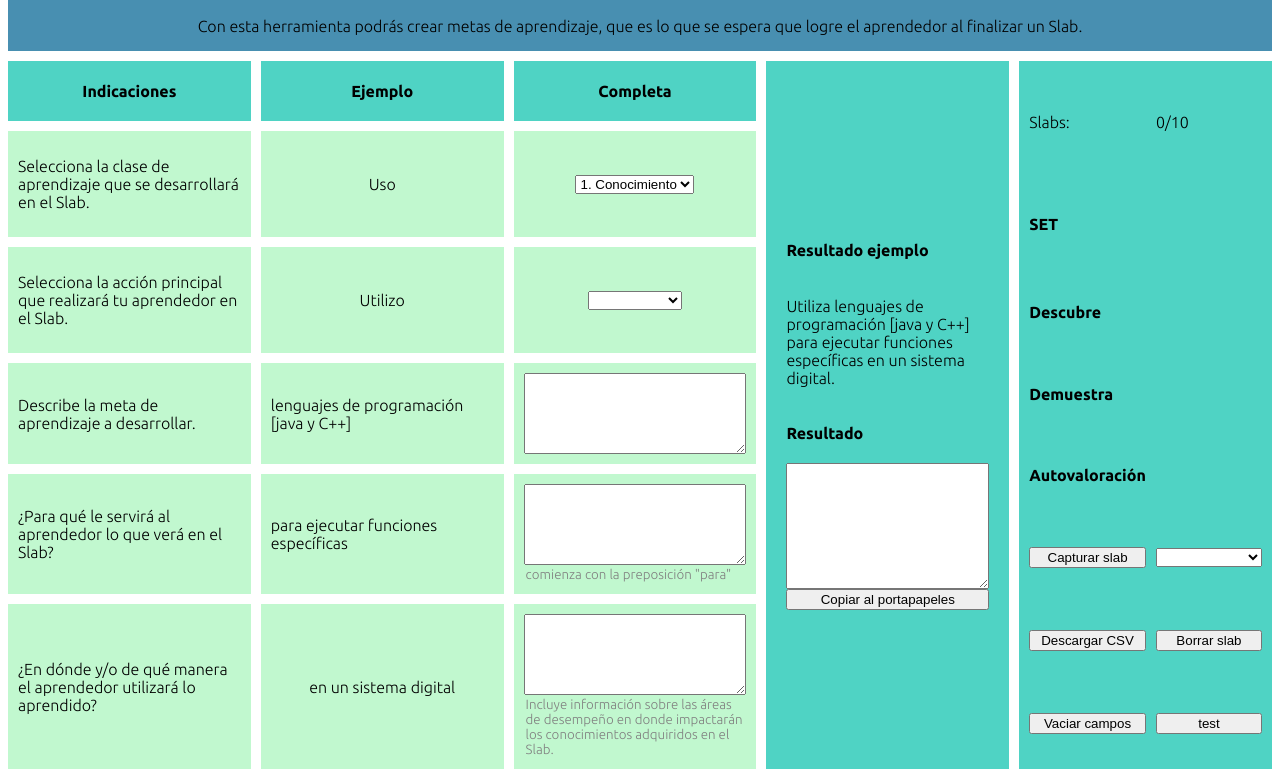
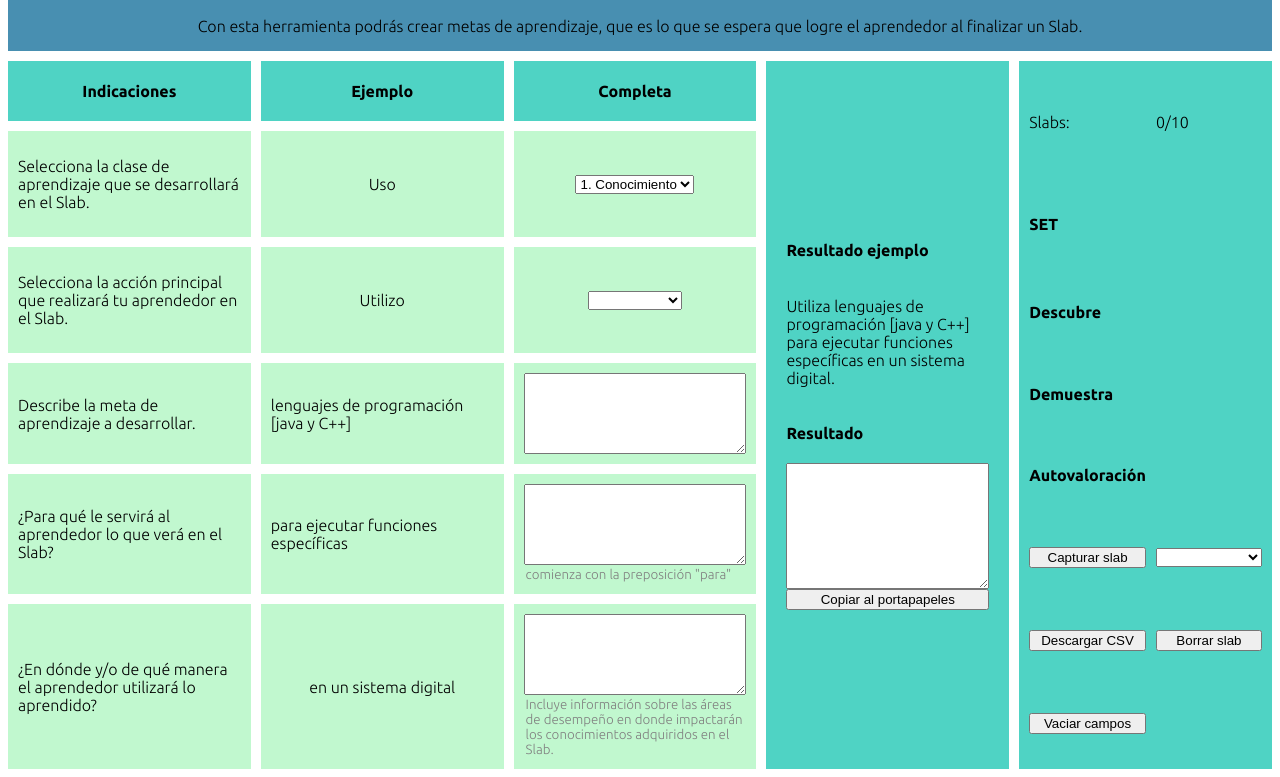
Before and after one commit to frankmireles/learning-goal-generator, a plain HTML site: page index.html in a window 1280 px wide. Shown: the part 87-864 px from the top of the page. Drawn offline with Linux system fonts and the light colour scheme.

Commit message:
remove button

```diff
--- a/index.html
+++ b/index.html
@@ -108,7 +108,6 @@
         <button type="button" name="button" onclick="translateObj2Arr(); download_csv_file();">Descargar CSV</button>
         <button type="button" name="button" onclick="deleteSlab()">Borrar slab</button>
         <button type="button" name="button" onclick="cleanFields()">Vaciar campos</button>
-        <button type="button" name="button" onclick="test()">test</button>
       </div>
     </div>
     <script type="text/javascript" src="js/form.js"></script>
```
